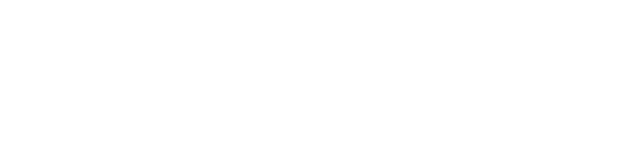
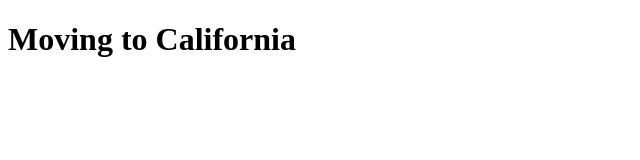
Before and after one commit to Sinoran/html-me-something, a plain HTML site: page index.html in a window 1280 px wide. Shown: the whole page, without its empty margins (0-640 px from the left). Drawn offline with Linux system fonts and the light colour scheme.

Commit message:
found out name

```diff
--- a/index.html
+++ b/index.html
@@ -2,8 +2,15 @@
 
 <html>
     <head>
-        <title>Sullentrop & Son's</title>
+        <title>Roadtrip</title>
     </head>
 
-    <body></body>
+    <body>
+        <header>
+            <h1>Moving to California</h1>
+        </header>
+
+
+
+    </body>
 </html>
```
